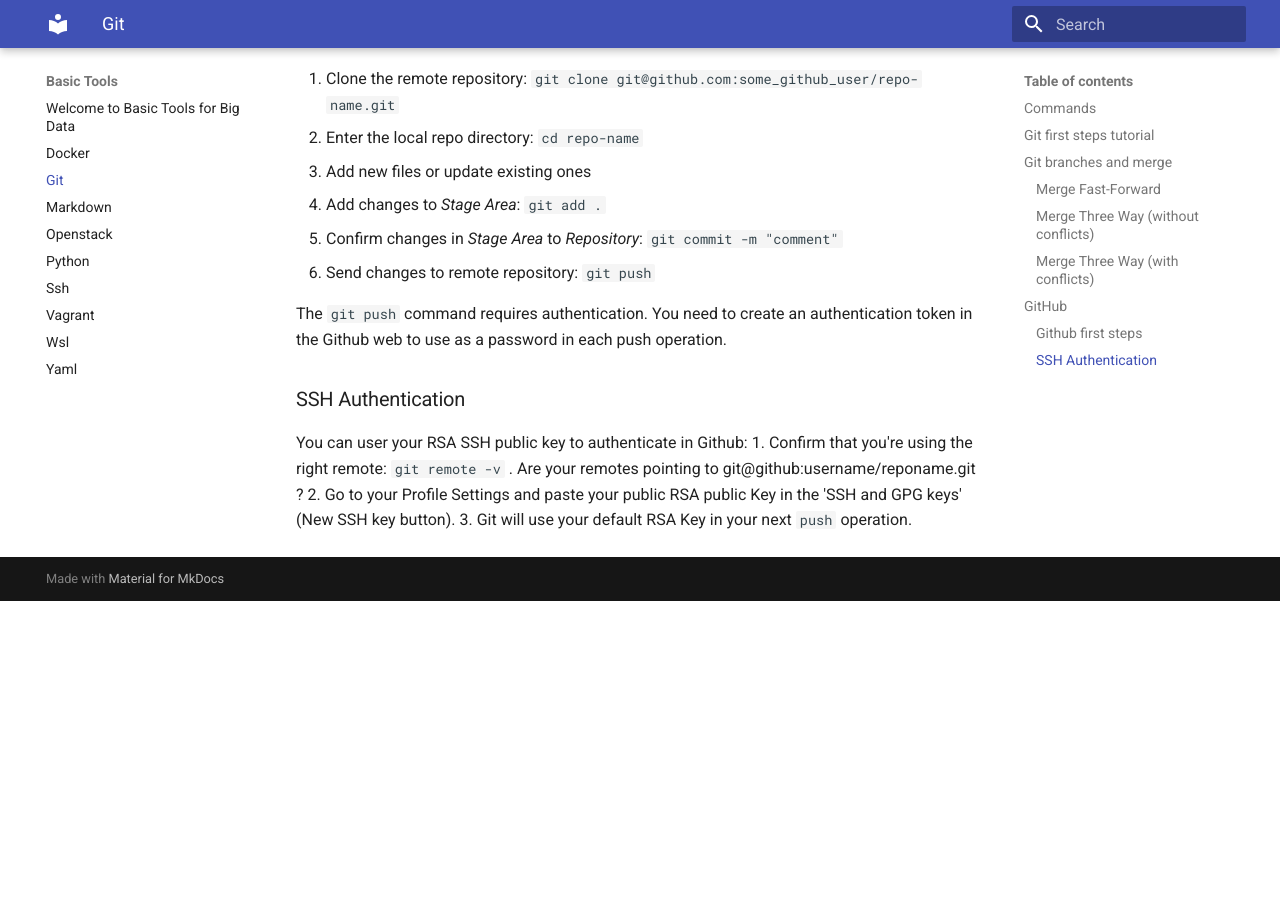
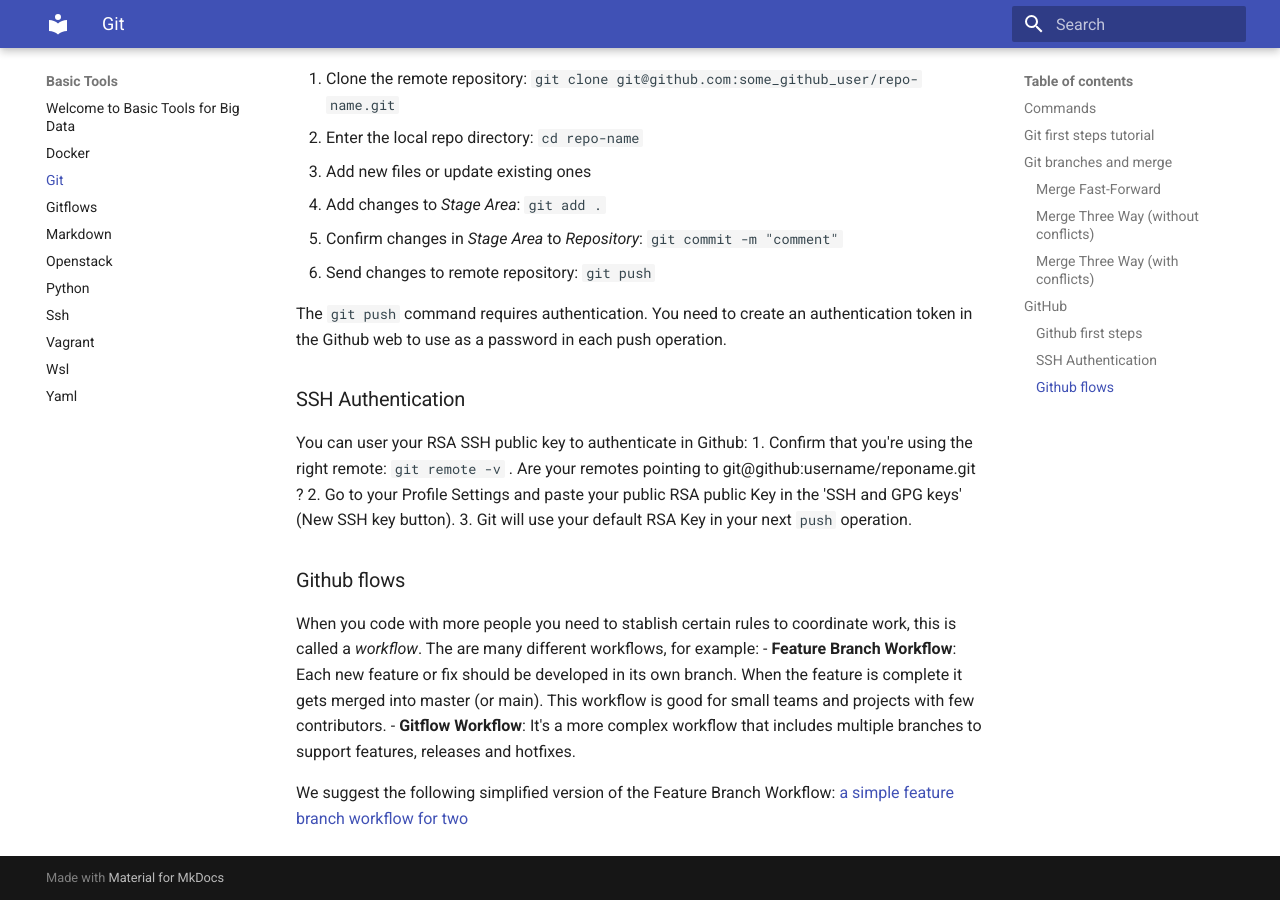
Before and after one commit to bigdatawirtz/basic-tools, an MkDocs documentation site: the page built from docs/git.md, in a window 1280 px wide and 900 px high, scrolled down 3741 px. Built offline with MkDocs 1.6.1 and Material for MkDocs 9.7.7, drawn with Linux system fonts in a browser that asks for light colours; before the commit the page ends 4342 px from its top, so only the background shows below that; some of the changed text lies outside the part shown.

Commit message:
gitflows info added

```diff
--- a/docs/git.md
+++ b/docs/git.md
@@ -130,3 +130,11 @@
 1. Confirm that you're using the right remote: `git remote -v` . Are your remotes pointing to git@github:username/reponame.git ?
 2. Go to your Profile Settings and paste your public RSA public Key in the 'SSH and GPG keys' (New SSH key button).
 3. Git will use your default RSA Key in your next `push` operation.
+
+### Github flows
+
+When you code with more people you need to stablish certain rules to coordinate work, this is called a *workflow*. The are many different workflows, for example:
+- **Feature Branch Workflow**: Each new feature or fix should be developed in its own branch. When the feature is complete it gets merged into master (or main). This workflow is good for small teams and projects with few contributors.
+- **Gitflow Workflow**: It's a more complex workflow that includes multiple branches to support features, releases and hotfixes.
+
+We suggest the following simplified version of the Feature Branch Workflow: [a simple feature branch workflow for two](gitflows)
```
Also changed, not shown: other parts of docs/git.md (+1 -1 lines), docs/gitflows.md (added, +23 -0 lines).
